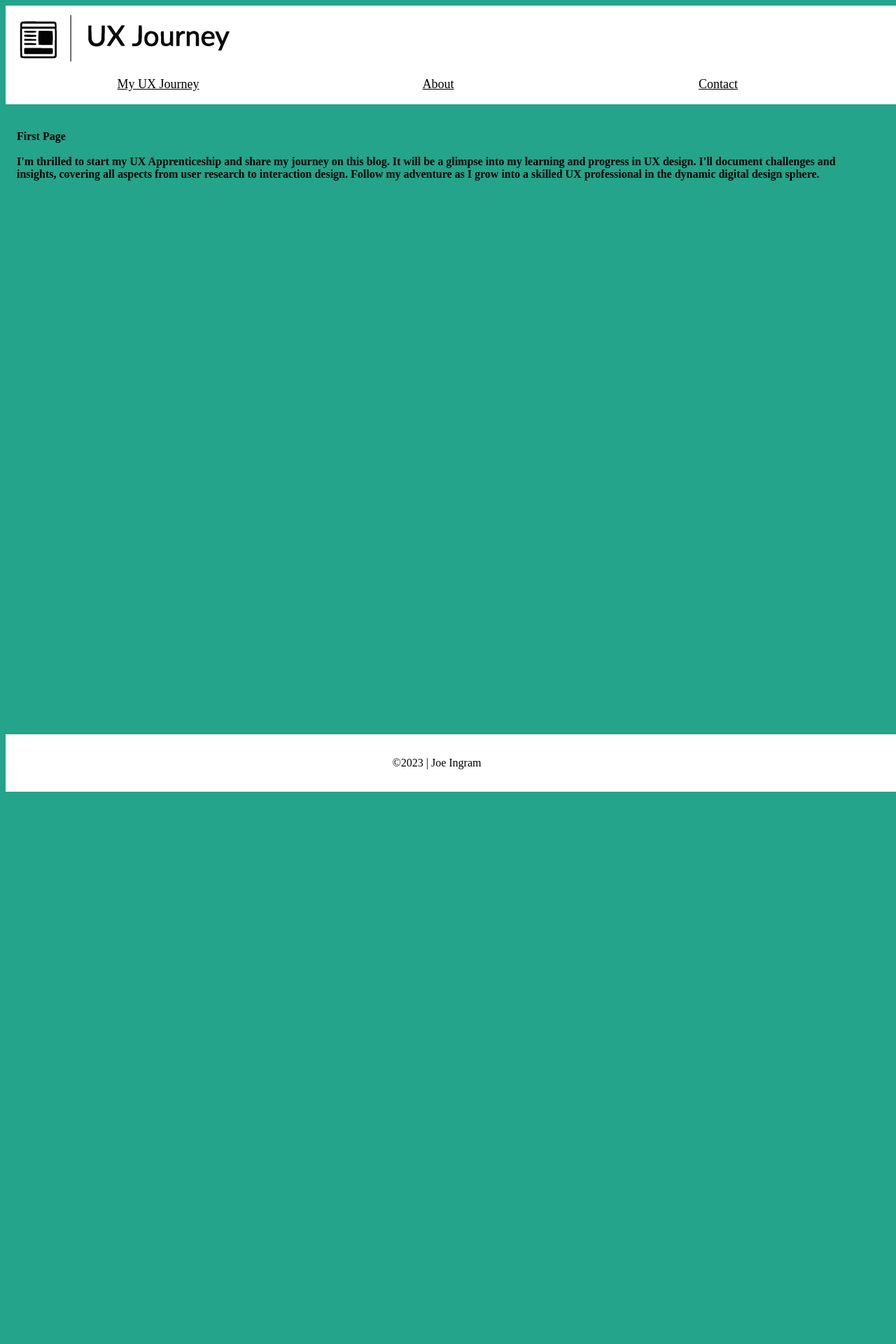
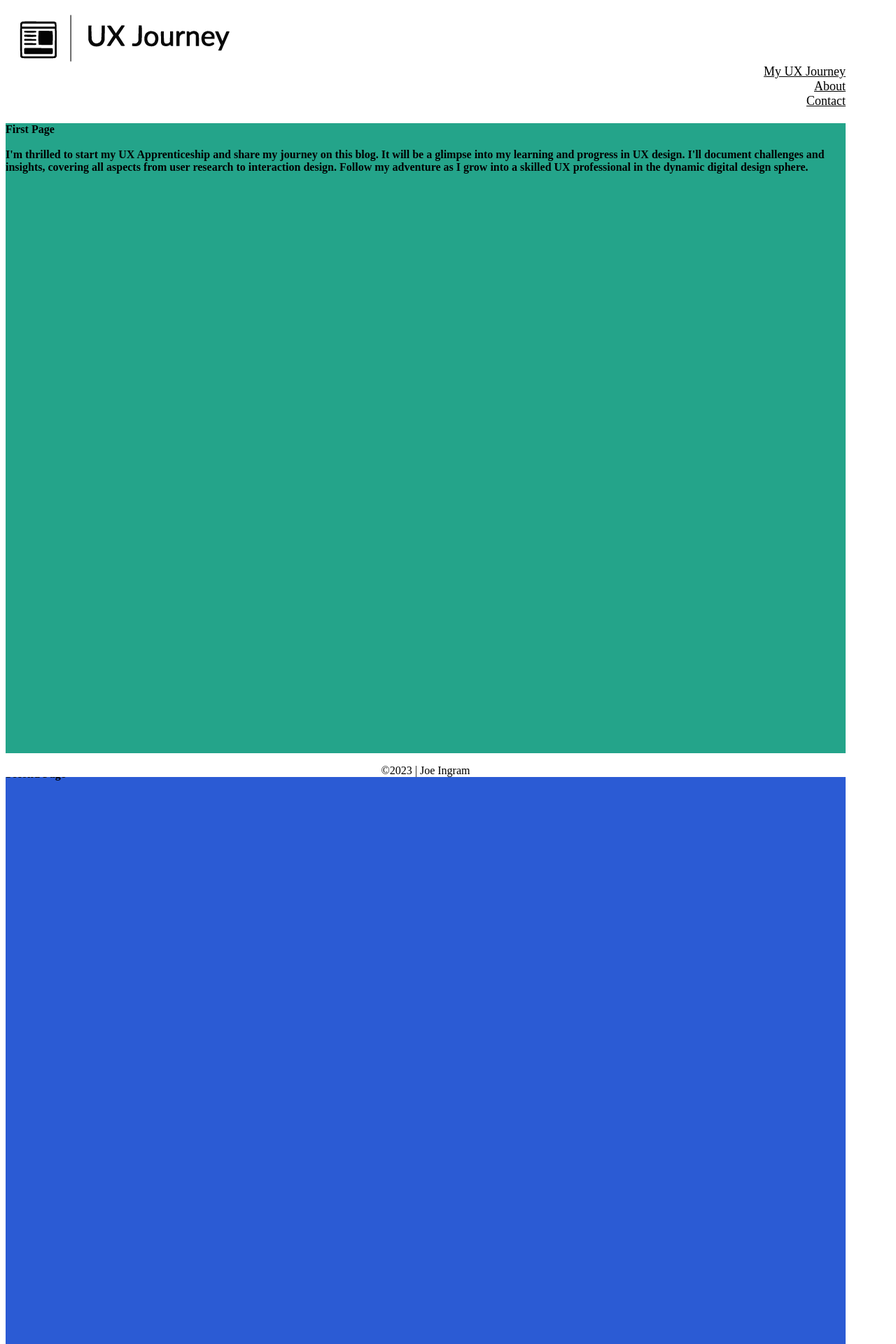
Before and after one commit to myuxjourney/myuxjourney.github.io, a Jekyll site: the page built from index.html, in a window 1280 px wide. Shown: the top 1920 px of the page at 70% size. Built offline with Jekyll 4.4.1, drawn with Linux system fonts in a browser that asks for light colours; nearby versions of some CDN libraries.

Commit message:
color changes

```diff
--- a/_sass/_base.scss
+++ b/_sass/_base.scss
@@ -4,14 +4,13 @@ width: 100%;
 
 
 body {
-  background: rgb(36,164,138);
+
 }
 
 
 .example {
   text-align:center;
   background: #ffffff;
-  padding: 1em 0;
   min-height: 200px;
   max-width: 1200px;
 }
@@ -24,3 +23,17 @@ height: 100vh;
   background-color: rgb(36,164,138);
 
 }
+
+.two{
+  background-color: rgb(43, 91, 212);
+
+
+}
+
+.three{
+background-color: #ff53d1;
+}
+.fourth{
+  background-color: #ffbced;
+
+}
--- a/_sass/_footer.scss
+++ b/_sass/_footer.scss
@@ -1,5 +1,5 @@
 footer.site-footer {
-  position: absolute;
+  position: sticky;
   background: #ffffff;
   color: rgb(0, 0, 0);
   text-align: center;
--- a/_sass/_header.scss
+++ b/_sass/_header.scss
@@ -2,10 +2,9 @@ header.site-header {
   background: #ffffff;
   color: rgb(255, 255, 255);
   .content-wrap {
-    display: flex;
-    text-align: center;
+    text-align: right;
     font-size:large;
-
+    flex: auto;
     a {
       color: rgb(0, 0, 0);
     }
--- a/_sass/_layout.scss
+++ b/_sass/_layout.scss
@@ -1,5 +1,4 @@
 .content-wrap {
   max-width: 1200px;
-  margin-bottom: auto;
-  padding: 1em;
+
 }
--- a/index.html
+++ b/index.html
@@ -36,7 +36,9 @@ layout: default
         <time datetime="{{ post.date | date: "%Y-%m-%d" }}">{{ post.date | date_to_long_string }}</time>
         {{ post.content }}
       </article>
-    {% endfor %}
+
     </div>
 
     </section>
+
+    {% endfor %}
```
